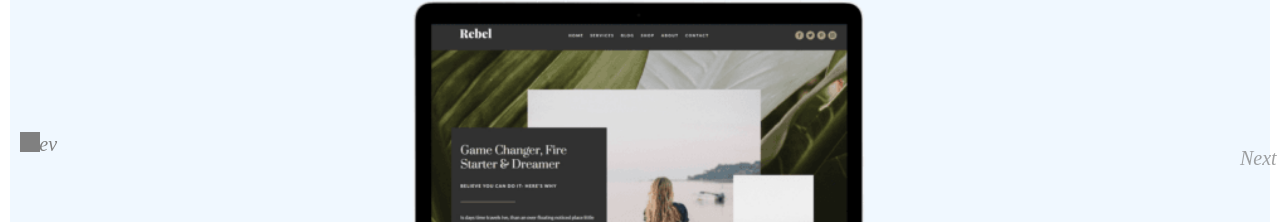
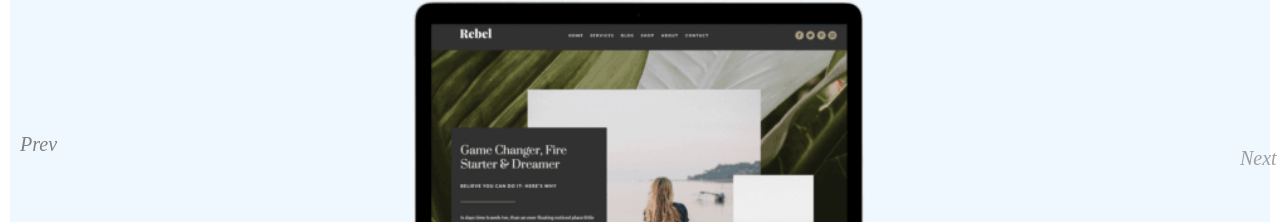
Before and after one commit to Rocksolana/ReactBlog, a React (Create React App) app: page / in a window 1280 px wide. In both pictures the pointer is over the button 30 px from the left and 3022 px from the top of the page. Shown: the part 2881-3103 px from the top of the page. Built offline with nearby package versions, Linux system fonts and the light colour scheme.

Commit message:
fixes button

```diff
--- a/src/App/Slider/index.css
+++ b/src/App/Slider/index.css
@@ -101,5 +101,7 @@ h3 {
   }
   .slick-next, .slick-prev {
       background: aliceblue;
-
   }
+  .slick-next:hover, .slick-prev:hover {
+    background: aliceblue;
+}
```
